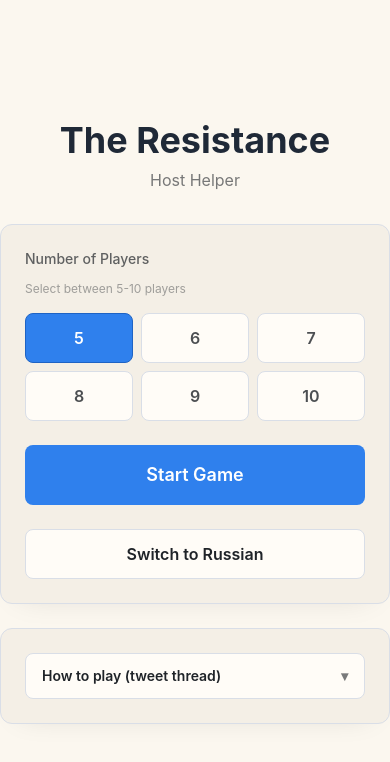
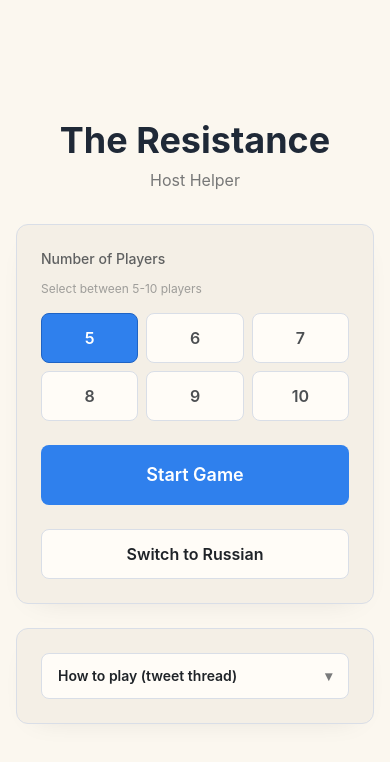
Before and after one commit to mrvlasyuk/resistance_game, a React (Vite) app: page / in a window 390 px wide. Shown: the top 762 px of the page. Built offline with nearby package versions, Linux system fonts and the light colour scheme.

Commit message:
Fix safe-area padding on mobile

```diff
--- a/src/index.css
+++ b/src/index.css
@@ -179,10 +179,14 @@
   }
 
   .safe-area-padding {
-    padding-top: env(safe-area-inset-top);
-    padding-bottom: env(safe-area-inset-bottom);
-    padding-left: env(safe-area-inset-left);
-    padding-right: env(safe-area-inset-right);
+    padding-top: 16px;
+    padding-top: max(16px, env(safe-area-inset-top));
+    padding-bottom: 16px;
+    padding-bottom: max(16px, env(safe-area-inset-bottom));
+    padding-left: 16px;
+    padding-left: max(16px, env(safe-area-inset-left));
+    padding-right: 16px;
+    padding-right: max(16px, env(safe-area-inset-right));
   }
 
   /* Remap common dark-theme Tailwind classes to PunchMe light palette */
```
